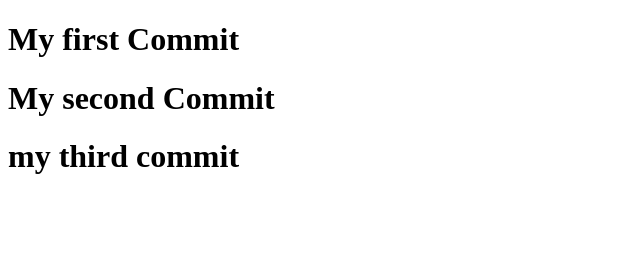
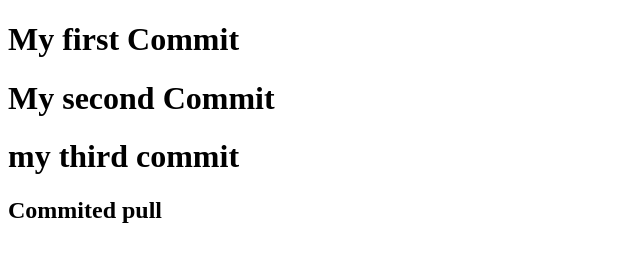
Before and after one commit to gerardmalasig00/myGit, a plain HTML site: page index.html in a window 1280 px wide. Shown: the whole page, without its empty margins (0-640 px from the left). Drawn offline with Linux system fonts and the light colour scheme.

Commit message:
added pull

```diff
--- a/index.html
+++ b/index.html
@@ -8,5 +8,6 @@
 	<h1>My first Commit</h1>
 	<h1>My second Commit</h1>
 	<h1>my third commit</h1>
+	<h2>Commited pull</h2>
 </body>
 </html>
```
